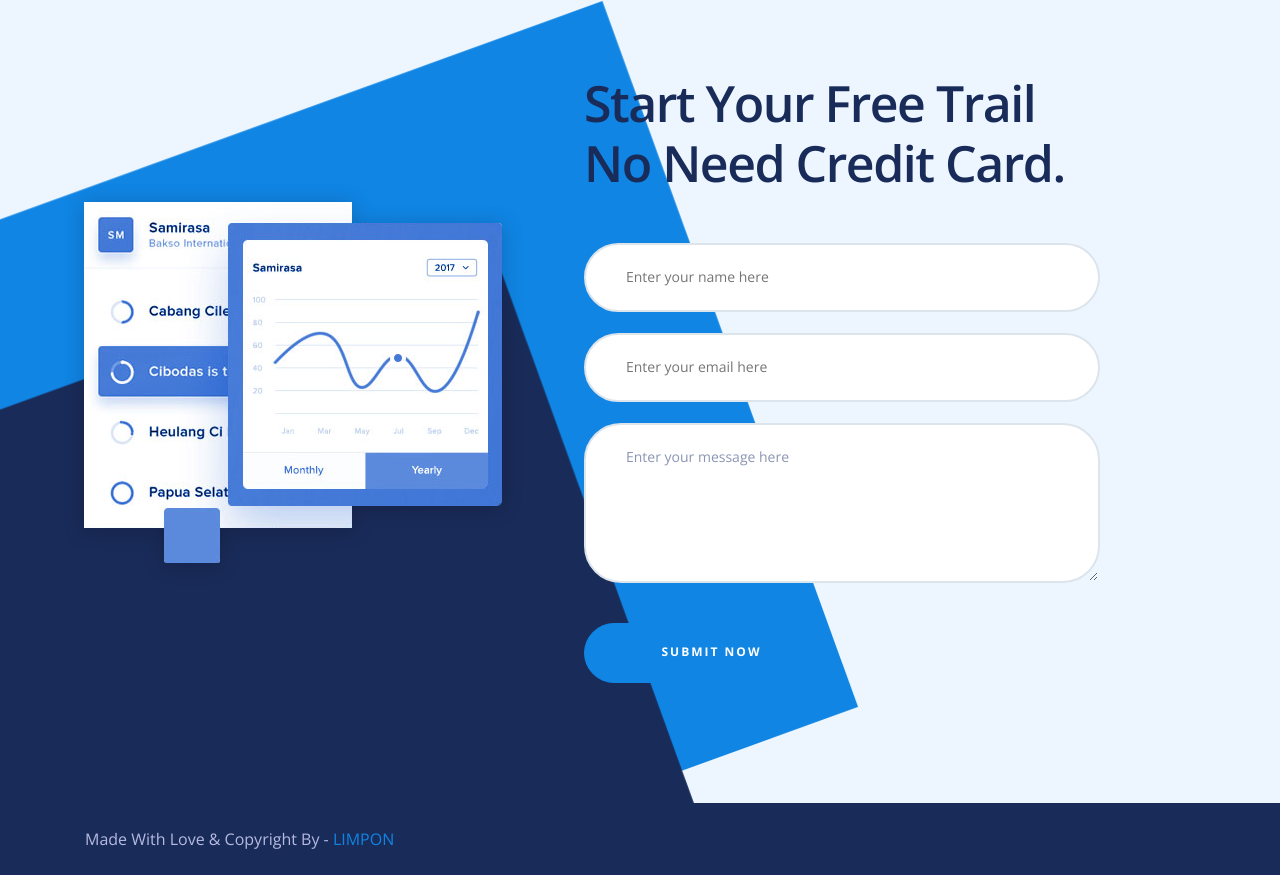
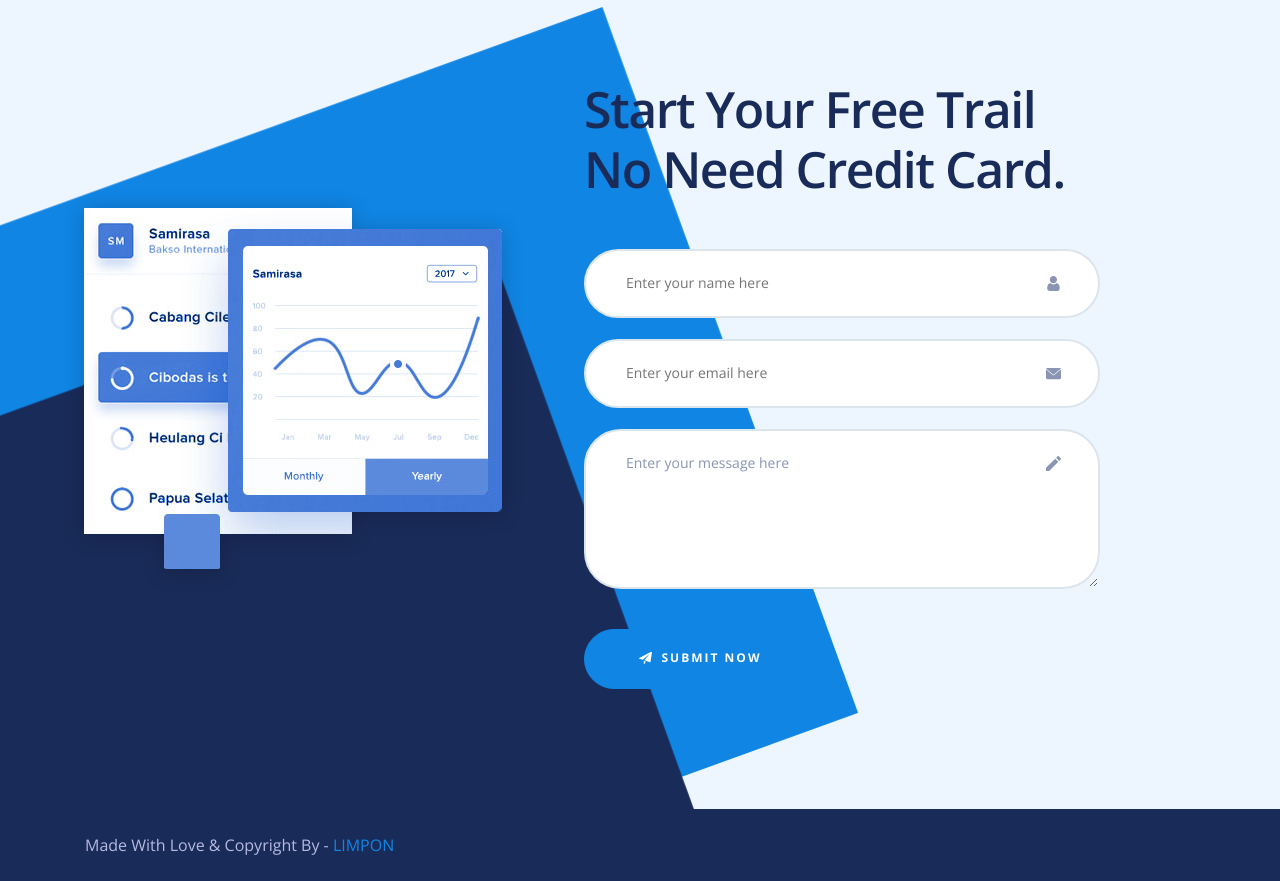
Before and after one commit to AlexKeleb/Limpon, a plain HTML site: page index.html in a window 1280 px wide. Shown: the part 9816-10697 px from the top of the page. Drawn offline with nearby package versions, Linux system fonts and the light colour scheme.

Commit message:
Закончил submit по PP

```diff
--- a/index.html
+++ b/index.html
@@ -642,11 +642,17 @@
             Start Your Free Trail<br>
             No Need Credit Card.
           </h2>
-          <form action="post" class="submit__form">
-            <input type="text" placeholder="Enter your name here">
-            <input type="email" placeholder="Enter your email here">
-            <textarea name="message-field" id="message">Enter your message here</textarea>
-            <button type="submit" class="button"><span></span>submit now</button>
+          <form method="GET" action="" class="submit__form">
+            <div class="input-wrapper">
+              <input type="text" placeholder="Enter your name here" id="text-field" name="text">
+            </div>
+            <div class="input-wrapper">
+              <input type="email" placeholder="Enter your email here">
+            </div>
+            <div class="input-wrapper textarea-wrapper">
+              <textarea name="message-field" id="message">Enter your message here</textarea>
+            </div>
+            <button type="submit" class="button">submit now</button>
           </form>
         </div>
       </div>
--- a/scss/main.scss
+++ b/scss/main.scss
@@ -1212,7 +1212,7 @@ img {
 
 .profiles__item {
   width: 350px;
-  padding-bottom: 34px;
+  padding-bottom: 40px;
   background-color: #ffffff;
   box-shadow: 0 5px 6px #f8f8f8;
 }
@@ -1371,11 +1371,14 @@ img {
 
 .submit__form input {
   margin-bottom: 21px;
+
 }
 
 .submit__form input,
 .submit__form textarea {
+  position: relative;
   box-sizing: border-box;
+  width: 100%;
   padding-top: 24px;
   padding-bottom: 25px;
   padding-right: 65px;
@@ -1386,20 +1389,64 @@ img {
   border-radius: 50px;
 }
 
+.input-wrapper {
+  position: relative;
+}
+
+.input-wrapper::after {
+  position: absolute;
+  content: "";
+  position: absolute;
+  top: 30%;
+  right: 7.5%;
+  margin: auto 0;
+  width: 15px;
+  height: 15px;
+  // background: url("../img/submit/user.svg");
+  background-repeat: no-repeat;
+}
+
+.input-wrapper:nth-child(1)::after {
+  background-image: url('../img/submit/user.svg');
+}
+
+.input-wrapper:nth-child(2)::after {
+  background-image: url('../img/submit/envelope.svg');
+}
+
+.textarea-wrapper::after {
+  top: 27px;
+  background-image: url('../img/submit/edit.svg');
+}
+
 .submit__form textarea {
-  margin-bottom: 40px;
+  margin-bottom: 33px;
   height: 160px;
   border-radius: 37px;
   resize: vertical;
 }
 
 .submit__form .button {
+  position: relative;
   width: 232px;
   padding-top: 21px;
   padding-bottom: 23px;
   padding-left: 67px;
   padding-right: 44px;
   letter-spacing: 2px;
+}
+
+.submit__form .button::before {
+  content: "";
+  position: absolute;
+  top: 50%;
+  left: 23.5%;
+  width: 13px;
+  height: 15px;
+  background-image: url(../img/submit/paper-plane.svg);
+  background-repeat: no-repeat;
+  background-size: contain;
+  transform: translateY(-50%);
 }
 
 .main-footer {
```
Also changed, not shown: css/main.css, img/submit/edit.svg (added), img/submit/envelope.svg (added), img/submit/paper-plane.svg (added), img/submit/pencil.svg (added), img/submit/user-1.png (added), img/submit/user.svg (added), 2 other files.
